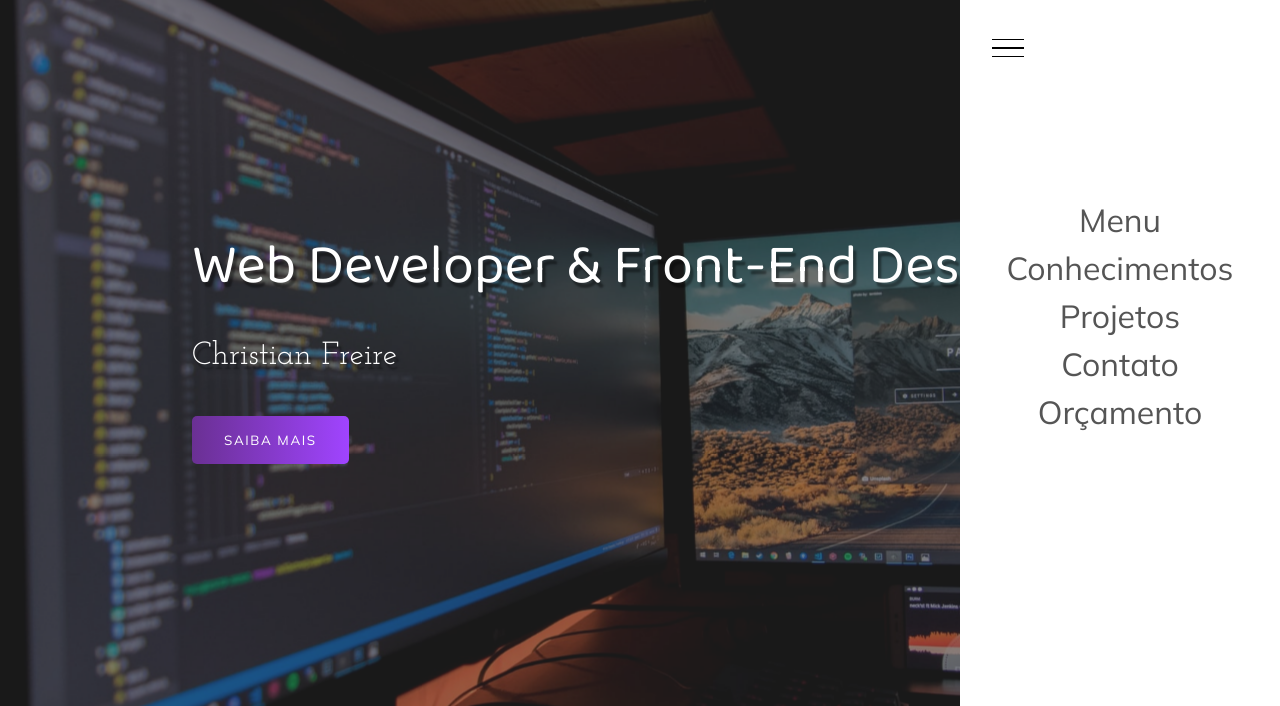
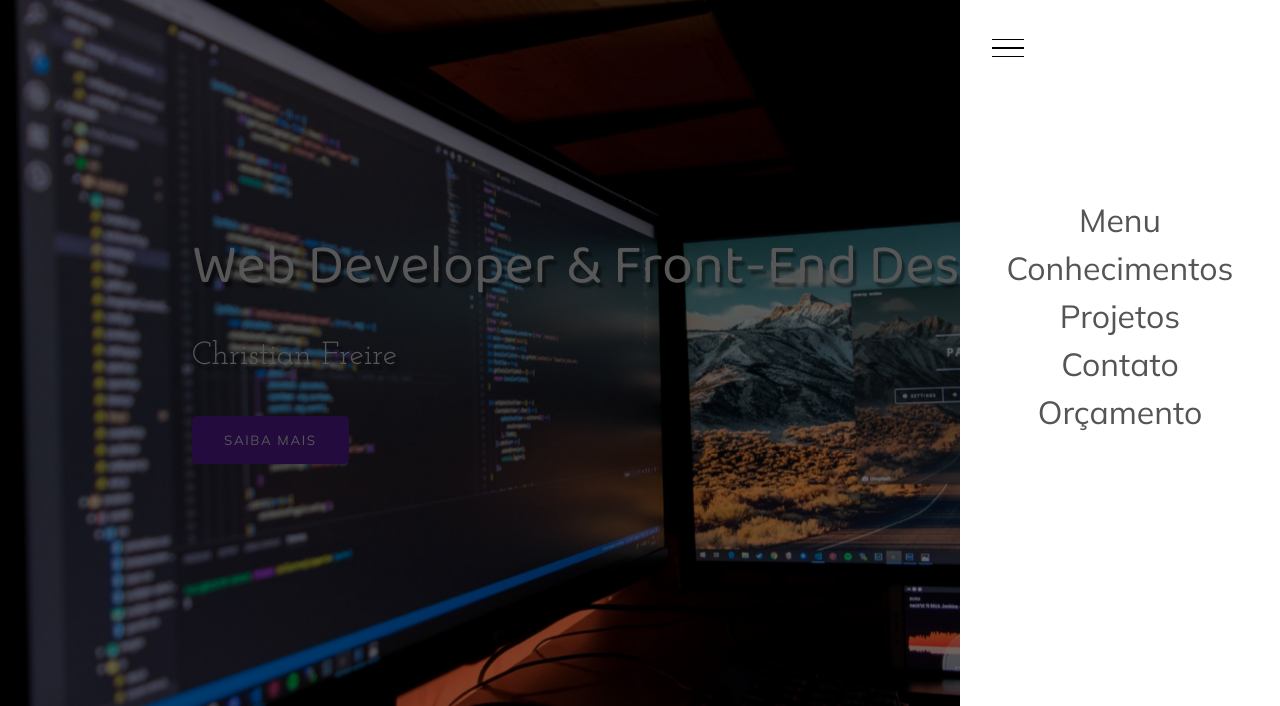
Before and after one commit to christian-freire/portfolio, a plain HTML site: page index.html in a window 1280 px wide. Both pictures are taken after a click on the element 1232 px from the left and 48 px from the top of the page. Shown: the top 706 px of the page. Drawn offline with Linux system fonts and the light colour scheme.

Commit message:
:up: animações novas

```diff
--- a/style.css
+++ b/style.css
@@ -54,6 +54,7 @@
     background-color: black;
     box-shadow: none;
 }
+
 header{
     width: 100%;
     height: 100vh;
@@ -65,8 +66,8 @@ header{
     width: 100%;
     height: 100%;
     overflow: hidden;
-
-    background-color: rgba(0, 0, 0, 0.8)
+    background-color: rgba(0, 0, 0, 0.8);
+    transition: all 0.5s;
 }
 
 .img-wrapper img{
@@ -75,6 +76,10 @@ header{
     object-fit: cover;
     opacity: 0.5;
     animation: zoom 25s;
+}
+
+.show-menu .img-wrapper{
+    background-color: rgba(0, 0, 0, 1);
 }
 
 @keyframes zoom{
@@ -102,6 +107,7 @@ header{
     margin-bottom: 2rem;
     opacity: 0;
     animation: moveBanner 1s 0.7s forwards;
+    transition: all 0.5s;
 }
 
 .banner p{
@@ -113,12 +119,13 @@ header{
     line-height: 3.5rem;
     margin-bottom: 2rem;
     animation: moveBanner 1s 0.8s forwards;
+    transition: all 0.5s;
 }
 
 .banner button{
     font-family: var(--font-action);
     color: white;
-    opacity: 0;
+    opacity: 1;
     text-transform: uppercase;
     letter-spacing: .1rem;
     background: #6a3093;
@@ -133,8 +140,20 @@ header{
 }
 
 .banner button:hover{
-    color: rgb(226, 188, 82);
     padding: 17px 33px;
+}
+
+.show-menu .banner h1{
+    color: rgb(87, 87, 87);
+}
+
+.show-menu .banner p{
+    color: rgb(87, 87, 87);
+}
+
+.show-menu .banner button{
+    background: #230c3d;
+    color:  rgb(87, 87, 87);
 }
 
 @keyframes moveBanner{
```
Also changed, not shown: index.html (line endings or trailing spaces), script.js (line endings or trailing spaces).
